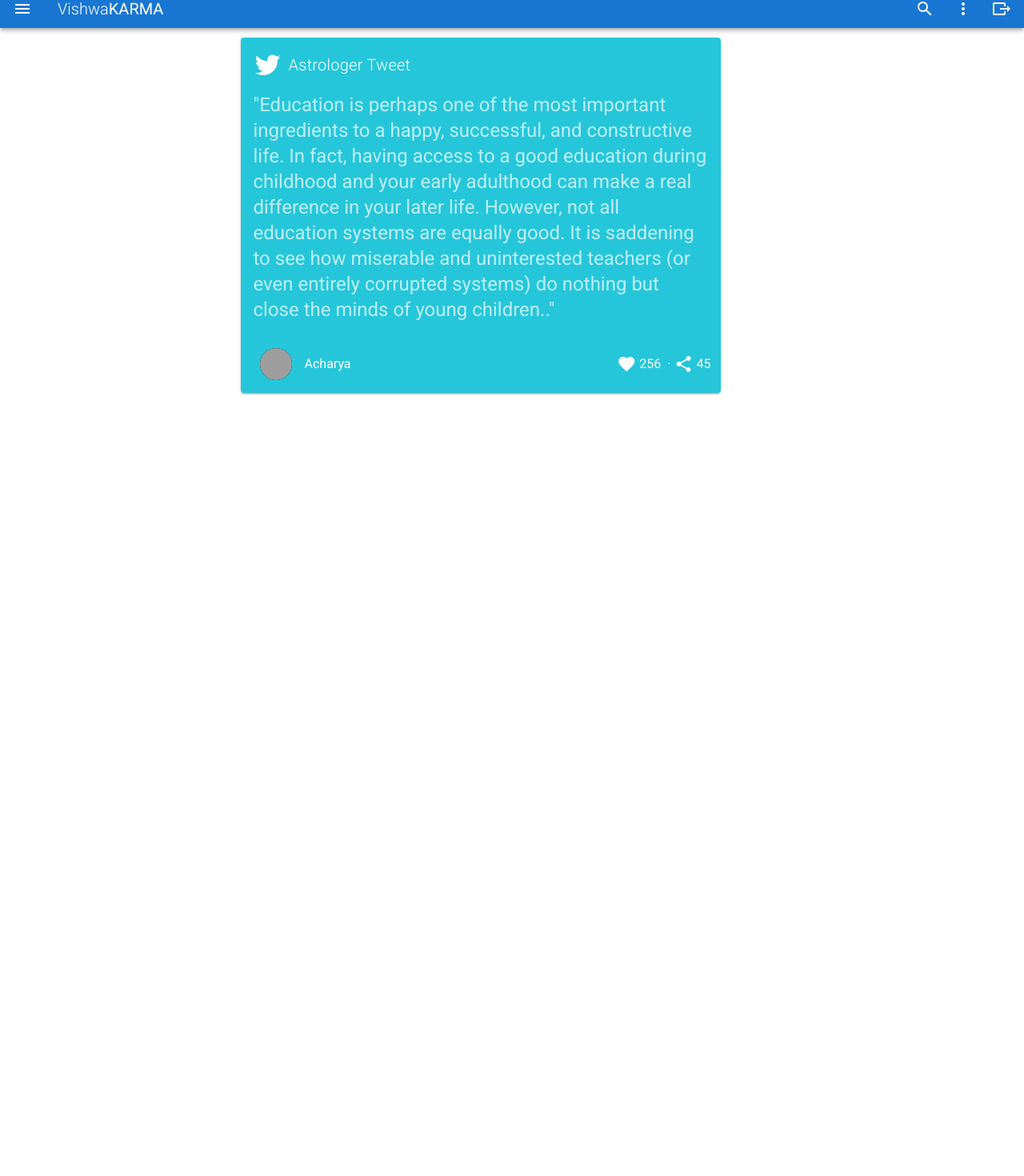
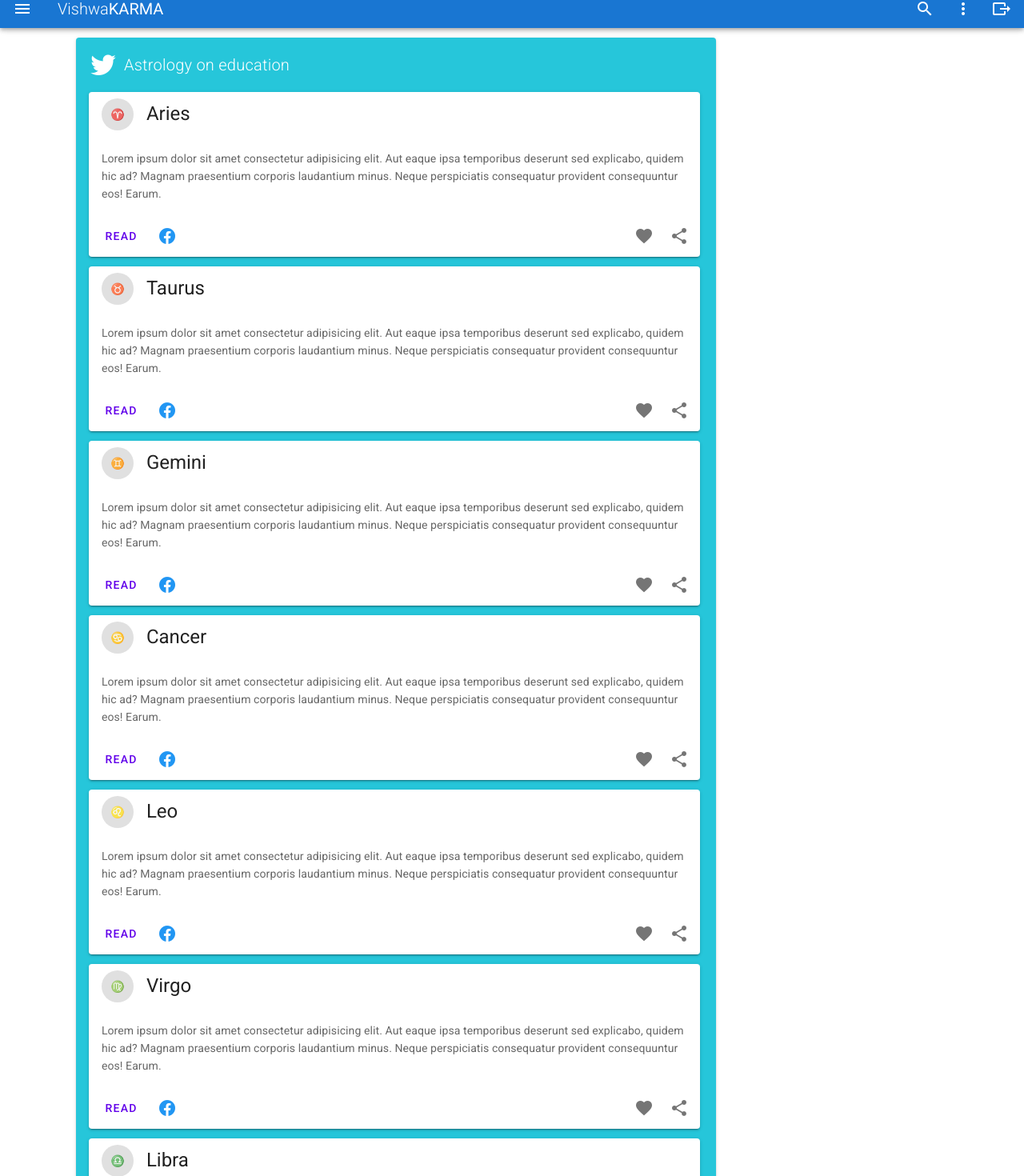
Before and after one commit to vishvanathaa/vishwakarma, a Vue app: page /Education in a window 1280 px wide. Shown: the part 13-1483 px from the top of the page at 80% size. Before the commit the page ends 800 px from the top, so only its background shows below. Built offline with nearby package versions, Linux system fonts and the light colour scheme; grey boxes are pictures that could not be loaded.

Commit message:
Added education screen

```diff
--- a/src/App.vue
+++ b/src/App.vue
@@ -4,7 +4,7 @@
     <Navbar/>
 
     <v-content>
-      <v-container class="ml-2">
+      <v-container >
         <router-view></router-view>
       </v-container>
     </v-content>
--- a/src/views/Dashboard.vue
+++ b/src/views/Dashboard.vue
@@ -4,7 +4,7 @@
       <v-layout row wrap>
         <v-flex xs12 sm6 md4 lg3 v-for="star in stars" :key="star.id">
     <v-card
-    class="mx-auto text-xs-center mb-3 mr-3"
+    class="mx-auto text-xs-center mb-3 mr-1"
     >
     <v-list-item>
       <v-list-item-avatar color="grey lighten-2" v-html="star.avatar" dark></v-list-item-avatar>
@@ -24,10 +24,10 @@
         Read
       </v-btn>
       <v-btn
-        text
-        color="deep-purple accent-4"
+        icon
+        color="blue"
       >
-        Share
+         <v-icon>mdi-facebook</v-icon>
       </v-btn>
       <v-spacer></v-spacer>
       <v-btn icon>
--- a/src/views/Education.vue
+++ b/src/views/Education.vue
@@ -1,22 +1,59 @@
 <template>
+<v-container>
+  <v-layout row wrap>
+        <v-flex xs12 sm9 md9 lg9 >
   <v-card
     class="mx-auto"
     color="#26c6da"
     dark
-    max-width="600"
+    max-width="800"
   >
-    <v-card-title>
+    <v-card-title color="white">
       <v-icon
-        large
+        large=""
         left
       >
         mdi-twitter
       </v-icon>
-      <span class="title font-weight-light">Astrologer Tweet</span>
+      <span class="title font-weight-light" >Astrology on education </span>
     </v-card-title>
 
-    <v-card-text class="headline font-weight-regular">
-      "Education is perhaps one of the most important ingredients to a happy, successful, and constructive life. In fact, having access to a good education during childhood and your early adulthood can make a real difference in your later life. However, not all education systems are equally good. It is saddening to see how miserable and uninterested teachers (or even entirely corrupted systems) do nothing but close the minds of young children.."
+    <v-card-text class="font-weight-regular">
+      <v-card
+    class="mx-auto text-xs-center mb-3 mr-1"
+    v-for="star in educations" :key="star.name" color="gray lighten-4" light >
+    <v-list-item>
+      <v-list-item-avatar color="grey lighten-2" v-html="star.avatar"></v-list-item-avatar>
+      <v-list-item-content>
+        <v-list-item-title class="headline">{{star.name}} </v-list-item-title>
+        <v-list-item-subtitle>{{star.role}}</v-list-item-subtitle>
+      </v-list-item-content>
+    </v-list-item>
+    <v-card-text>
+      Lorem ipsum dolor sit amet consectetur adipisicing elit. Aut eaque ipsa temporibus deserunt sed explicabo, quidem hic ad? Magnam praesentium corporis laudantium minus. Neque perspiciatis consequatur provident consequuntur eos! Earum.
+    </v-card-text>
+    <v-card-actions>
+      <v-btn
+        text
+        color="deep-purple accent-4"
+      >
+        Read
+      </v-btn>
+      <v-btn
+        icon
+        color="blue"
+      >
+         <v-icon>mdi-facebook</v-icon>
+      </v-btn>
+      <v-spacer></v-spacer>
+      <v-btn icon>
+        <v-icon>mdi-heart</v-icon>
+      </v-btn>
+      <v-btn icon>
+        <v-icon>mdi-share-variant</v-icon>
+      </v-btn>
+    </v-card-actions>
+  </v-card>
     </v-card-text>
 
     <v-card-actions>
@@ -29,7 +66,7 @@
         </v-list-item-avatar>
 
         <v-list-item-content>
-          <v-list-item-title>Acharya</v-list-item-title>
+          <v-list-item-title>Vishva</v-list-item-title>
         </v-list-item-content>
 
         <v-row
@@ -45,4 +82,33 @@
       </v-list-item>
     </v-card-actions>
   </v-card>
+        </v-flex>
+  </v-layout>
+</v-container>
   </template>
+  <script>
+export default {
+    data: () => ({
+      educations : [
+        { name: 'Aries', content: 'Web developer', avatar: '&#9800;' },
+        { name: 'Taurus', content: 'Graphic designer', avatar: '&#9801;' },
+        { name: 'Gemini', content: 'Web developer', avatar: '&#9802;' },
+        { name: 'Cancer', content: 'Social media maverick', avatar: '&#9803;' },
+        { name: 'Leo', content: 'Sales guru', avatar: '&#9804;'},
+        { name: 'Virgo', content: 'Web developer', avatar: '&#9805;' },
+        { name: 'Libra', content: 'Graphic designer', avatar: '&#9806;' },
+        { name: 'Scorpio', content: 'Web developer', avatar: '&#9807;' },
+        { name: 'Sagattarius', content: 'Social media maverick', avatar: '&#9808;' },
+        { name: 'Capricorn', content: 'Sales guru', avatar: '&#9809;'},
+        { name: 'Aquarius', content: 'Social media maverick', avatar: '&#9810;' },
+        { name: 'Pisces', content: 'Sales guru', avatar: '&#9811;'}
+      ]
+    }),
+    methods: {
+      reserve () {
+        this.loading = true
+        setTimeout(() => (this.loading = false), 2000)
+      },
+    },
+}
+</script>
--- a/src/views/Health.vue
+++ b/src/views/Health.vue
@@ -1,9 +1,12 @@
 <template>
+<div>
 <v-container>
+  <v-layout row wrap>
+        <v-flex xs12 sm9 md9 lg9 >
              <v-card
     :loading="loading"
     class="mx-auto"
-    max-width="600"
+    max-width="1200"
   >
     <v-img
       height="250"
@@ -46,13 +49,13 @@
         active-class="deep-purple accent-4 white--text"
         column
       >
-        <v-chip>5:30PM</v-chip>
+        <v-chip>7:30AM Breakfast</v-chip>
 
-        <v-chip>7:30PM</v-chip>
+        <v-chip>1:00PM Luch</v-chip>
 
-        <v-chip>8:00PM</v-chip>
+        <v-chip>4:00PM Snacks</v-chip>
 
-        <v-chip>9:00PM</v-chip>
+        <v-chip>9:00PM Dinner</v-chip>
       </v-chip-group>
     </v-card-text>
 
@@ -66,7 +69,9 @@
       </v-btn>
     </v-card-actions>
   </v-card>
+        </v-flex></v-layout>
       </v-container>
+</div>
       </template>
 
   <script>
```
